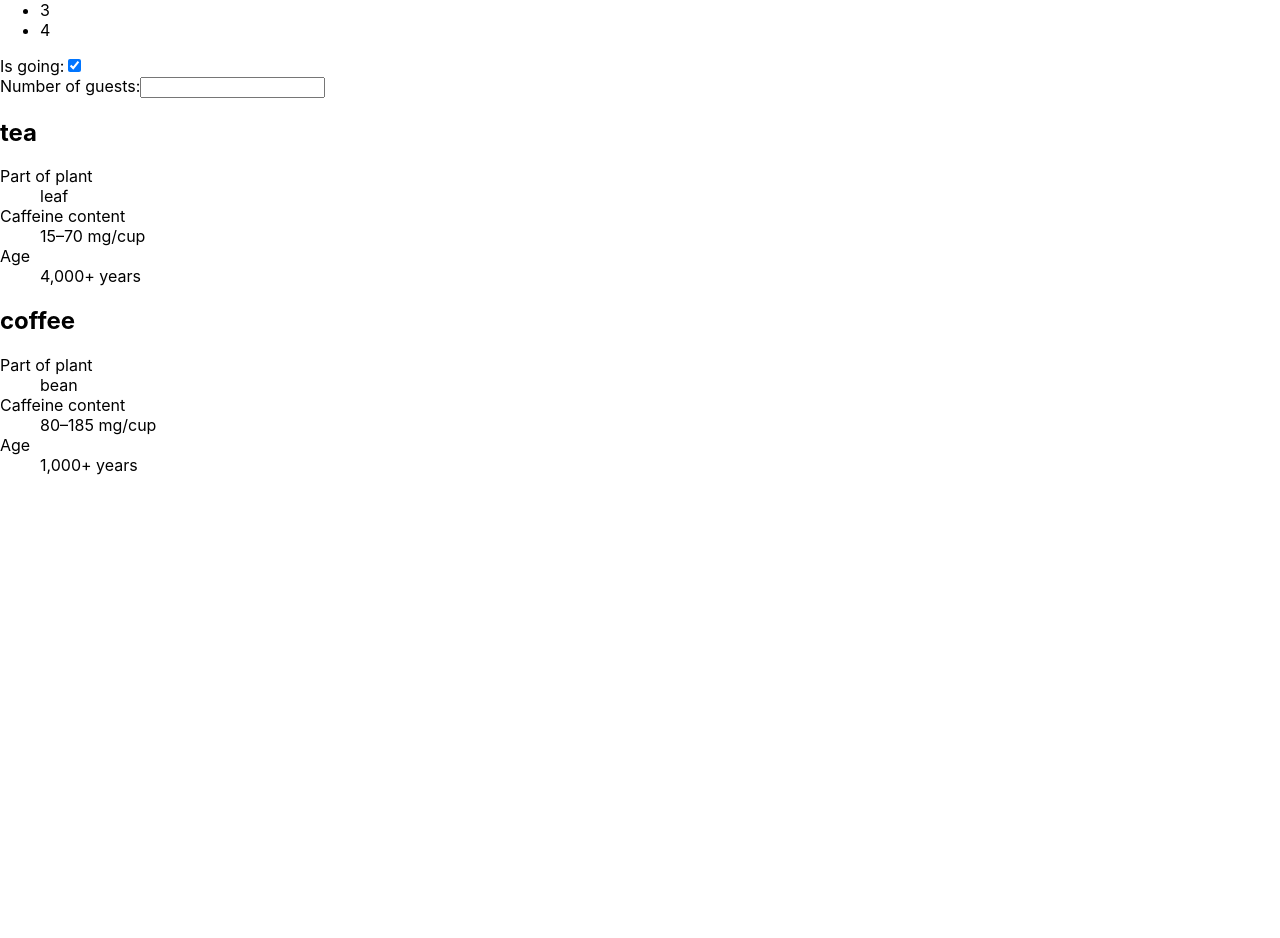
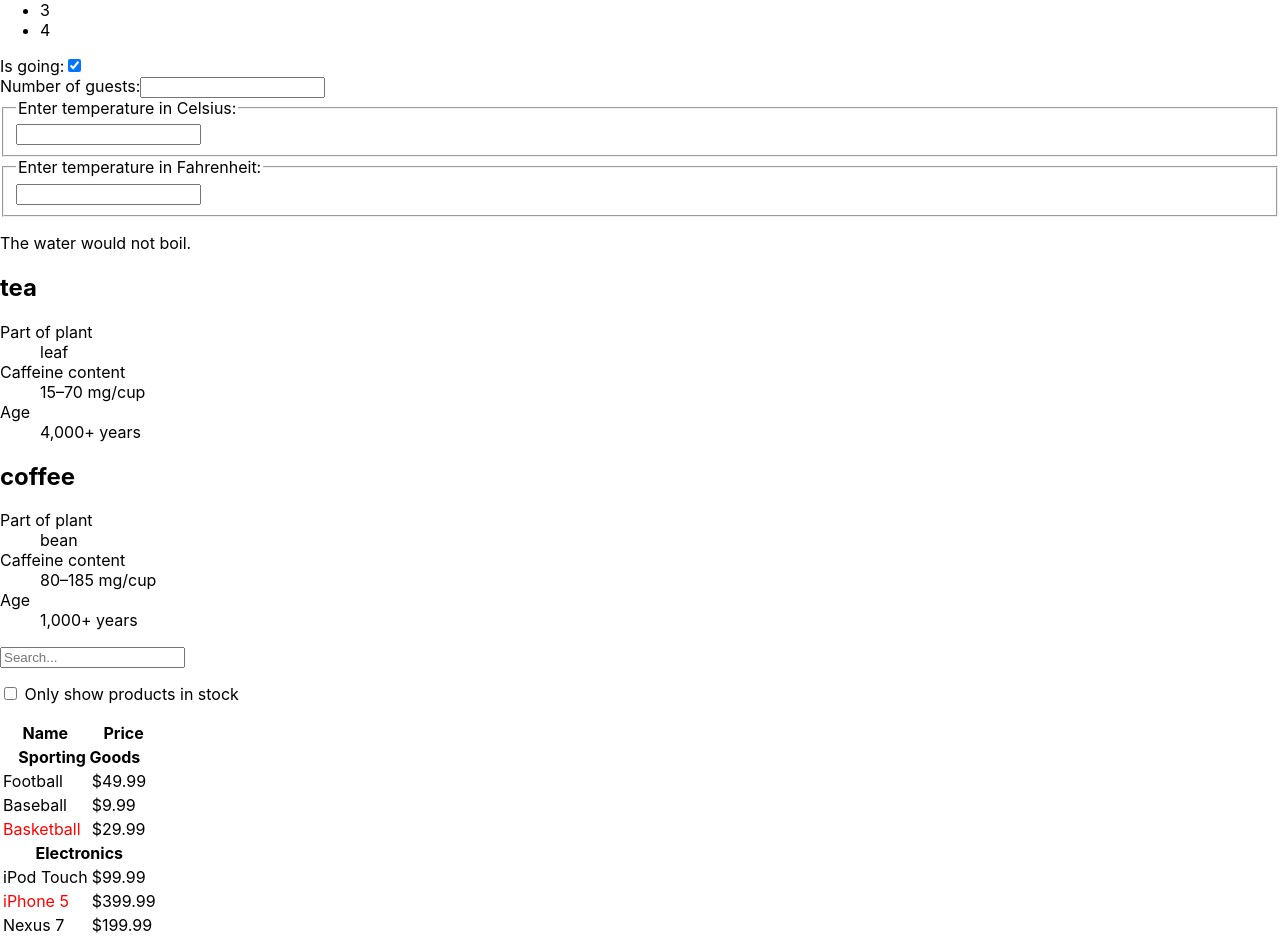
Before and after one commit to Namikachi/react, a React (Create React App) app: page / in a window 1280 px wide. Shown: the part 340-1278 px from the top of the page. Before the commit the page ends 831 px from the top, so only its background shows below. Built offline with nearby package versions, Linux system fonts and the light colour scheme.

Commit message:
my seventh commit
- Lifting State Up
- Composition vs Inheritance
- Thinking in React

```diff
--- /dev/null
+++ b/src/CompositionVsInheritance.js
@@ -0,0 +1,31 @@
+// Containment
+function Contacts() {
+	return <></>
+}
+
+function Chat() {
+	return <></>
+}
+
+function SplitPane(props) {
+	return (
+		<div className="SplitPane">
+			<div className="SplitPane-left">
+				{props.left}
+			</div>
+			<div className="SplitPane-right">
+				{props.right}
+			</div>
+		</div>
+	);
+}
+
+function CompositionVsInheritance() {
+	return (
+		<SplitPane
+			left={<Contacts />}
+			right={<Chat />} />
+	);
+}
+
+export default CompositionVsInheritance
--- /dev/null
+++ b/src/LiftingStateUp.js
@@ -0,0 +1,73 @@
+// Often, several components need to reflect the same changing data.
+// Sometimes, we want these two inputs to be in sync with each other.
+// We recommend lifting the shared state up to their closest common ancestor.
+// “lifting state up” = sharing state is accomplished by moving it up to the closest common ancestor of the components that need it
+// If the Calculator owns the shared state, it becomes the “source of truth” for the current temperature in both inputs.
+
+import { useState } from 'react';
+
+function toCelsius(fahrenheit) {
+	return (fahrenheit - 32) * 5 / 9;
+}
+
+function toFahrenheit(celsius) {
+	return (celsius * 9 / 5) + 32;
+}
+
+// It returns an empty string on an invalid temperature, and it keeps the output rounded to the third decimal place
+function tryConvert(temperature, convert) {
+  const input = parseFloat(temperature);
+  if (Number.isNaN(input)) {
+    return '';
+  }
+  const output = convert(input);
+  const rounded = Math.round(output * 1000) / 1000;
+  return rounded.toString();
+}
+
+const scaleNames = {
+  c: 'Celsius',
+  f: 'Fahrenheit'
+};
+
+function BoilingVerdict(props) {
+  if (props.celsius >= 100) {
+    return <p>The water would boil.</p>;
+  }
+  return <p>The water would not boil.</p>;
+}
+
+function TemperatureInput(props) {
+	const temperature = props.temperature;
+	const scale = props.scale;
+	return (
+		<fieldset>
+			<legend>Enter temperature in {scaleNames[scale]}:</legend>
+			<input value={temperature} onChange={e => props.onTemperatureChange(e.target.value)} />
+		</fieldset>
+	)
+}
+
+function LiftingStateUp() {
+	const [state, setState] = useState({scale: 'c', temperature: ''});
+	const scale = state.scale;
+	const temperature = state.temperature;
+	const celsius = scale === 'f' ? tryConvert(temperature, toCelsius) : temperature;
+	const fahrenheit = scale === 'c' ? tryConvert(temperature, toFahrenheit) : temperature;
+	return (
+		<div>
+			<TemperatureInput
+				scale="c"
+				temperature={celsius}
+				onTemperatureChange={(temperature) => setState({scale: 'c', temperature})} />
+			<TemperatureInput
+				scale="f"
+				temperature={fahrenheit}
+				onTemperatureChange={(temperature) => setState({scale: 'f', temperature})} />
+			<BoilingVerdict
+				celsius={parseFloat(celsius)} />
+		</div>
+	);
+}
+
+export default LiftingStateUp;
--- /dev/null
+++ b/src/ThinkingInReact.js
@@ -0,0 +1,154 @@
+// One of the many great parts of React is how it makes you think about apps as you build them.
+// Use the same techniques for deciding if you should create a new function or object.
+// One such technique is the single responsibility principle, that is, a component should ideally only do one thing.
+// If it ends up growing, it should be decomposed into smaller subcomponents.
+// That’s because UI and data models tend to adhere to the same information architecture.
+
+// Step 1: Break The UI Into A Component Hierarchy
+// Step 2: Build A Static Version in React
+	// The easiest way is to build a version that takes your data model and renders the UI but has no interactivity.
+	// It’s best to decouple these processes because building a static version requires a lot of typing and no thinking,
+	// and adding interactivity requires a lot of thinking and not a lot of typing.
+	// You can build top-down or bottom-up.
+	// In simpler examples, it’s usually easier to go top-down, and on larger projects, it’s easier to go bottom-up and write tests as you build.
+	// The components will only have render() methods since this is a static version of your app.
+	// You can see how your UI is updated and where to make changes.
+// Step 3: Identify The Minimal (but complete) Representation Of UI State
+	// To make your UI interactive, you need to be able to trigger changes to your underlying data model. React achieves this with state.
+	// Let’s go through each one and figure out which one is state.
+	// 1. Is it passed in from a parent via props? If so, it probably isn’t state.
+	// 2. Does it remain unchanged over time? If so, it probably isn’t state.
+	// 3. Can you compute it based on any other state or props in your component? If so, it isn’t state.
+// Step 4: Identify Where Your State Should Live
+	// we need to identify which component mutates, or owns, this state.
+	// ・Identify every component that renders something based on that state.
+	// ・Find a common owner component (a single component above all the components that need the state in the hierarchy).
+	// ・Either the common owner or another component higher up in the hierarchy should own the state.
+	// ・If you can’t find a component where it makes sense to own the state, create a new component solely for holding the state and add it somewhere in the hierarchy above the common owner component.
+// Step 5: Add Inverse Data Flow
+	// update the states, support data flowing the other way
+
+import {useState} from 'react';
+
+function ProductCategoryRow(props) {
+	const category = props.category;
+	return (
+		<tr>
+			<th colSpan="2">
+				{category}
+			</th>
+		</tr>
+	);
+}
+
+function ProductRow(props) {
+	const product = props.product;
+	const name = product.stocked ?
+		product.name :
+		<span style={{color: 'red'}}>
+			{product.name}
+		</span>;
+
+	return (
+		<tr>
+			<td>{name}</td>
+			<td>{product.price}</td>
+		</tr>
+	);
+}
+
+function ProductTable(props) {
+	const filterText = props.filterText;
+	const inStockOnly = props.inStockOnly;
+
+	const rows = [];
+	let lastCategory = null;
+
+	props.products.forEach((product) => {
+		if (product.name.indexOf(filterText) === -1) {
+			return;
+		}
+		if (inStockOnly && !product.stocked) {
+			return;
+		}
+		if (product.category !== lastCategory) {
+			rows.push(
+				<ProductCategoryRow
+					category={product.category}
+					key={product.category} />
+			);
+		}
+		rows.push(
+			<ProductRow
+				product={product}
+				key={product.name}
+			/>
+		);
+		lastCategory = product.category;
+	});
+
+	return (
+		<table>
+			<thead>
+				<tr>
+					<th>Name</th>
+					<th>Price</th>
+				</tr>
+			</thead>
+			<tbody>{rows}</tbody>
+		</table>
+	);
+}
+
+function SearchBar(props) {
+	return (
+		<form>
+			<input
+				type="text"
+				placeholder="Search..."
+				value={props.filterText}
+				onChange={e => props.onFilterTextChange(e.target.value)}
+			/>
+			<p>
+				<input
+					type="checkbox"
+					checked={props.inStockOnly}
+					onChange={e => props.onInStockChange(e.target.checked)}
+				/>
+				{' '}
+				Only show products in stock
+			</p>
+		</form>
+	);
+	}
+
+function ThinkingInReact() {
+	const [filterText, setFilterText] = useState('');
+	const [inStockOnly, setInStockOnly] = useState(false);
+	return (
+		<div>
+			<SearchBar
+				filterText={filterText}
+				inStockOnly={inStockOnly}
+				onFilterTextChange={(filterText) => setFilterText(filterText)}
+				onInStockChange={(inStockOnly) => setInStockOnly(inStockOnly)}
+			/>
+			<ProductTable
+				products={PRODUCTS}
+				filterText={filterText}
+				inStockOnly={inStockOnly}
+			/>
+		</div>
+	);
+}
+
+export default ThinkingInReact;
+
+const PRODUCTS = [
+	{category: 'Sporting Goods', price: '$49.99', stocked: true, name: 'Football'},
+	{category: 'Sporting Goods', price: '$9.99', stocked: true, name: 'Baseball'},
+	{category: 'Sporting Goods', price: '$29.99', stocked: false, name: 'Basketball'},
+	{category: 'Electronics', price: '$99.99', stocked: true, name: 'iPod Touch'},
+	{category: 'Electronics', price: '$399.99', stocked: false, name: 'iPhone 5'},
+	{category: 'Electronics', price: '$199.99', stocked: true, name: 'Nexus 7'}
+];
--- a/src/index.js
+++ b/src/index.js
@@ -10,6 +10,9 @@ import HandlingEvents from './HandlingEvents';
 import ListsAndKeys from './ListsAndKeys';
 import ConditionalRendering from './ConditionalRendering';
 import Forms from './Forms';
+import LiftingStateUp from './LiftingStateUp';
+import CompositionVsInheritance from './CompositionVsInheritance';
+import ThinkingInReact from './ThinkingInReact';
 import reportWebVitals from './reportWebVitals';
 
 // To render a React element, first pass the DOM element to ReactDOM.createRoot(), then pass the React element to root.render():
@@ -18,6 +21,7 @@ const numbers = [1,2,3,4];
 
 root.render(
   <>
+    <React.StrictMode>
       <HelloWorld />
       <div>{IntroducingJsx}</div>
       <ComponentsAndProps />
@@ -25,7 +29,11 @@ root.render(
       <HandlingEvents />
       <ListsAndKeys numbers={numbers} />
       <Forms />
+      <LiftingStateUp />
+      <CompositionVsInheritance />
       <ConditionalRendering />
+      <ThinkingInReact />
+    </React.StrictMode>
   </>
   // <React.StrictMode>
   //   <App />
```
Lines whose indentation alone changed are shown as unchanged.
